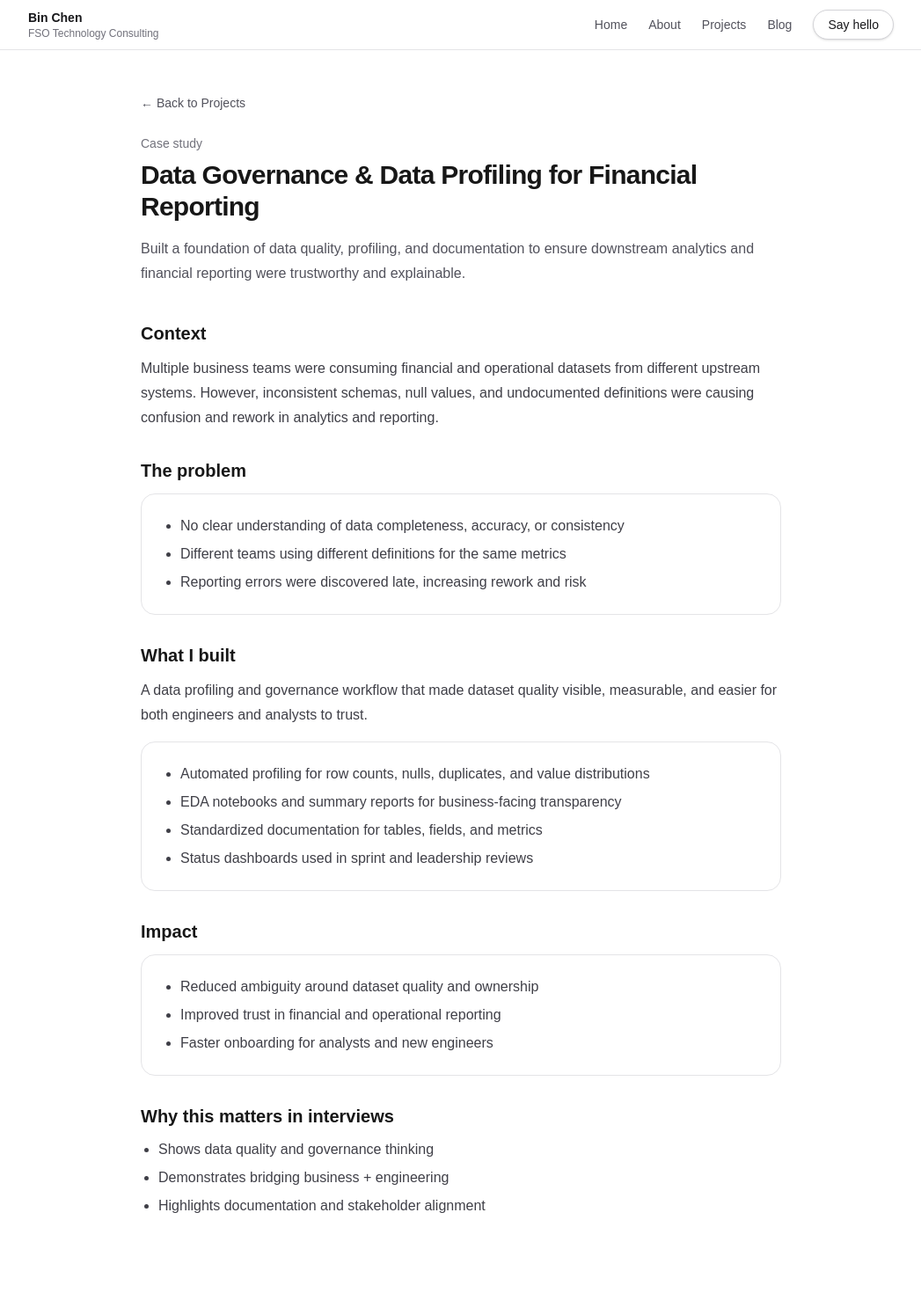
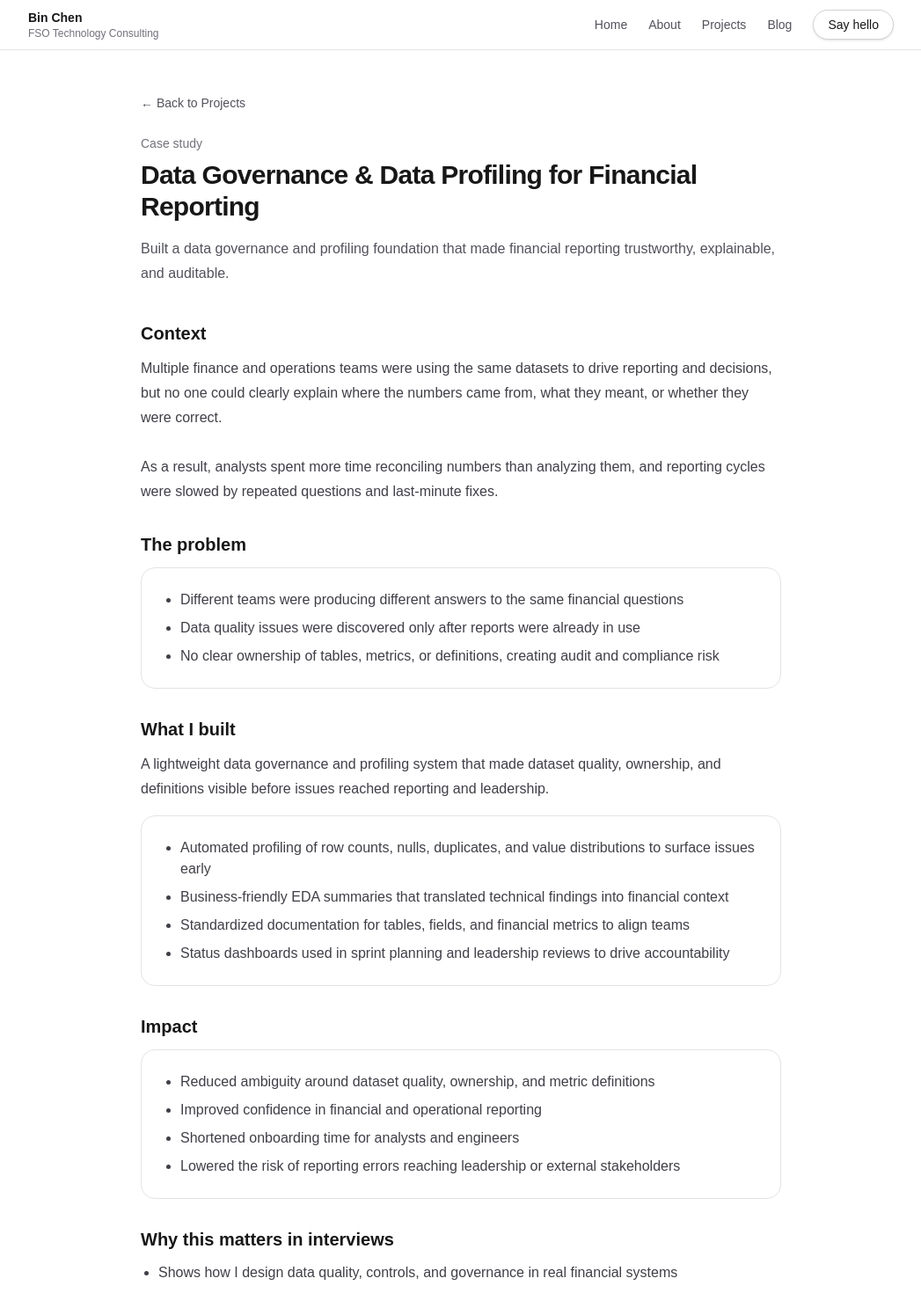
Before and after one commit to binnehc/binchen-site, a Next.js app: page /projects/data-governance in a window 1280 px wide. Shown: the top 1470 px of the page at 88% size, without its empty margins (116-1163 px from the left). Before the commit the page ends 1431 px from the top, so only its background shows below. Built offline with nearby package versions, Linux system fonts and the light colour scheme.

Commit message:
Improve data governance case study copy

```diff
--- a/app/projects/data-governance/page.tsx
+++ b/app/projects/data-governance/page.tsx
@@ -14,16 +14,20 @@ export default function DataGovernanceCaseStudy() {
       </h1>
 
       <p className="mt-4 text-zinc-600 leading-7">
-        Built a foundation of data quality, profiling, and documentation to ensure downstream
-        analytics and financial reporting were trustworthy and explainable.
+        Built a data governance and profiling foundation that made financial reporting trustworthy,
+        explainable, and auditable.
       </p>
 
       <section className="mt-10">
         <h2 className="text-xl font-semibold">Context</h2>
         <p className="mt-3 text-zinc-700 leading-7">
-          Multiple business teams were consuming financial and operational datasets from different
-          upstream systems. However, inconsistent schemas, null values, and undocumented definitions
-          were causing confusion and rework in analytics and reporting.
+          Multiple finance and operations teams were using the same datasets to drive reporting and
+          decisions, but no one could clearly explain where the numbers came from, what they meant,
+          or whether they were correct.
+          <br />
+          <br />
+          As a result, analysts spent more time reconciling numbers than analyzing them, and reporting
+          cycles were slowed by repeated questions and last-minute fixes.
         </p>
       </section>
 
@@ -31,9 +35,12 @@ export default function DataGovernanceCaseStudy() {
         <h2 className="text-xl font-semibold">The problem</h2>
         <div className="mt-3 rounded-2xl border border-zinc-200 bg-white p-6">
           <ul className="list-disc space-y-2 pl-5 text-zinc-700">
-            <li>No clear understanding of data completeness, accuracy, or consistency</li>
-            <li>Different teams using different definitions for the same metrics</li>
-            <li>Reporting errors were discovered late, increasing rework and risk</li>
+            <li>Different teams were producing different answers to the same financial questions</li>
+            <li>Data quality issues were discovered only after reports were already in use</li>
+            <li>
+              No clear ownership of tables, metrics, or definitions, creating audit and compliance
+              risk
+            </li>
           </ul>
         </div>
       </section>
@@ -41,16 +48,24 @@ export default function DataGovernanceCaseStudy() {
       <section className="mt-8">
         <h2 className="text-xl font-semibold">What I built</h2>
         <p className="mt-3 text-zinc-700 leading-7">
-          A data profiling and governance workflow that made dataset quality visible, measurable,
-          and easier for both engineers and analysts to trust.
+          A lightweight data governance and profiling system that made dataset quality, ownership,
+          and definitions visible before issues reached reporting and leadership.
         </p>
 
         <div className="mt-4 rounded-2xl border border-zinc-200 bg-white p-6">
           <ul className="list-disc space-y-2 pl-5 text-zinc-700">
-            <li>Automated profiling for row counts, nulls, duplicates, and value distributions</li>
-            <li>EDA notebooks and summary reports for business-facing transparency</li>
-            <li>Standardized documentation for tables, fields, and metrics</li>
-            <li>Status dashboards used in sprint and leadership reviews</li>
+            <li>
+              Automated profiling of row counts, nulls, duplicates, and value distributions to
+              surface issues early
+            </li>
+            <li>
+              Business-friendly EDA summaries that translated technical findings into financial
+              context
+            </li>
+            <li>
+              Standardized documentation for tables, fields, and financial metrics to align teams
+            </li>
+            <li>Status dashboards used in sprint planning and leadership reviews to drive accountability</li>
           </ul>
         </div>
       </section>
@@ -59,9 +74,12 @@ export default function DataGovernanceCaseStudy() {
         <h2 className="text-xl font-semibold">Impact</h2>
         <div className="mt-3 rounded-2xl border border-zinc-200 bg-white p-6">
           <ul className="list-disc space-y-2 pl-5 text-zinc-700">
-            <li>Reduced ambiguity around dataset quality and ownership</li>
-            <li>Improved trust in financial and operational reporting</li>
-            <li>Faster onboarding for analysts and new engineers</li>
+            <li>Reduced ambiguity around dataset quality, ownership, and metric definitions</li>
+            <li>Improved confidence in financial and operational reporting</li>
+            <li>Shortened onboarding time for analysts and engineers</li>
+            <li>
+              Lowered the risk of reporting errors reaching leadership or external stakeholders
+            </li>
           </ul>
         </div>
       </section>
@@ -69,9 +87,9 @@ export default function DataGovernanceCaseStudy() {
       <section className="mt-8">
         <h2 className="text-xl font-semibold">Why this matters in interviews</h2>
         <ul className="mt-3 list-disc space-y-2 pl-5 text-zinc-700">
-          <li>Shows data quality and governance thinking</li>
-          <li>Demonstrates bridging business + engineering</li>
-          <li>Highlights documentation and stakeholder alignment</li>
+          <li>Shows how I design data quality, controls, and governance in real financial systems</li>
+          <li>Demonstrates how I bridge engineering, analytics, and business stakeholders</li>
+          <li>Reflects how I build systems that reduce risk and increase trust at scale</li>
         </ul>
       </section>
     </main>
```
